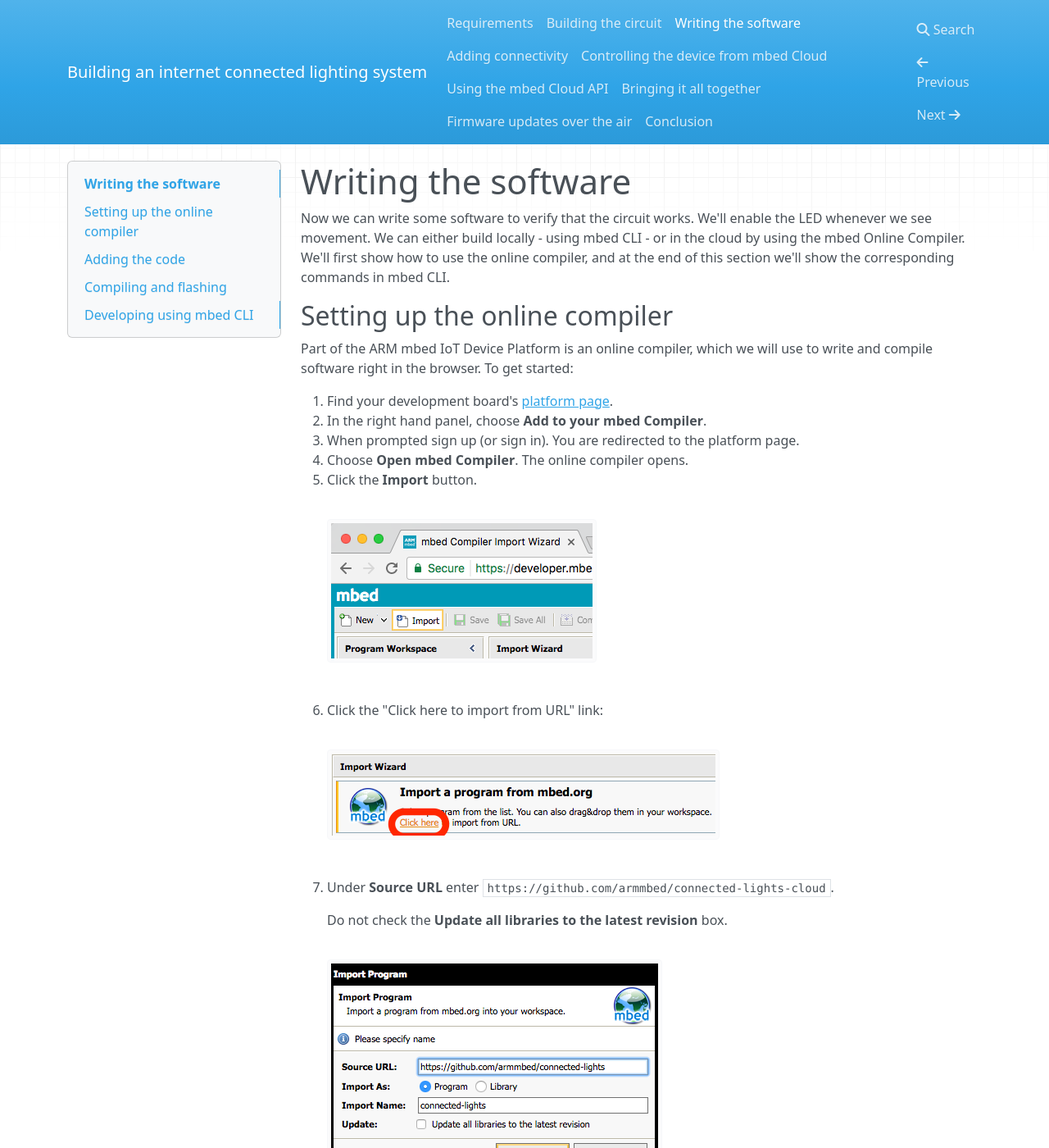
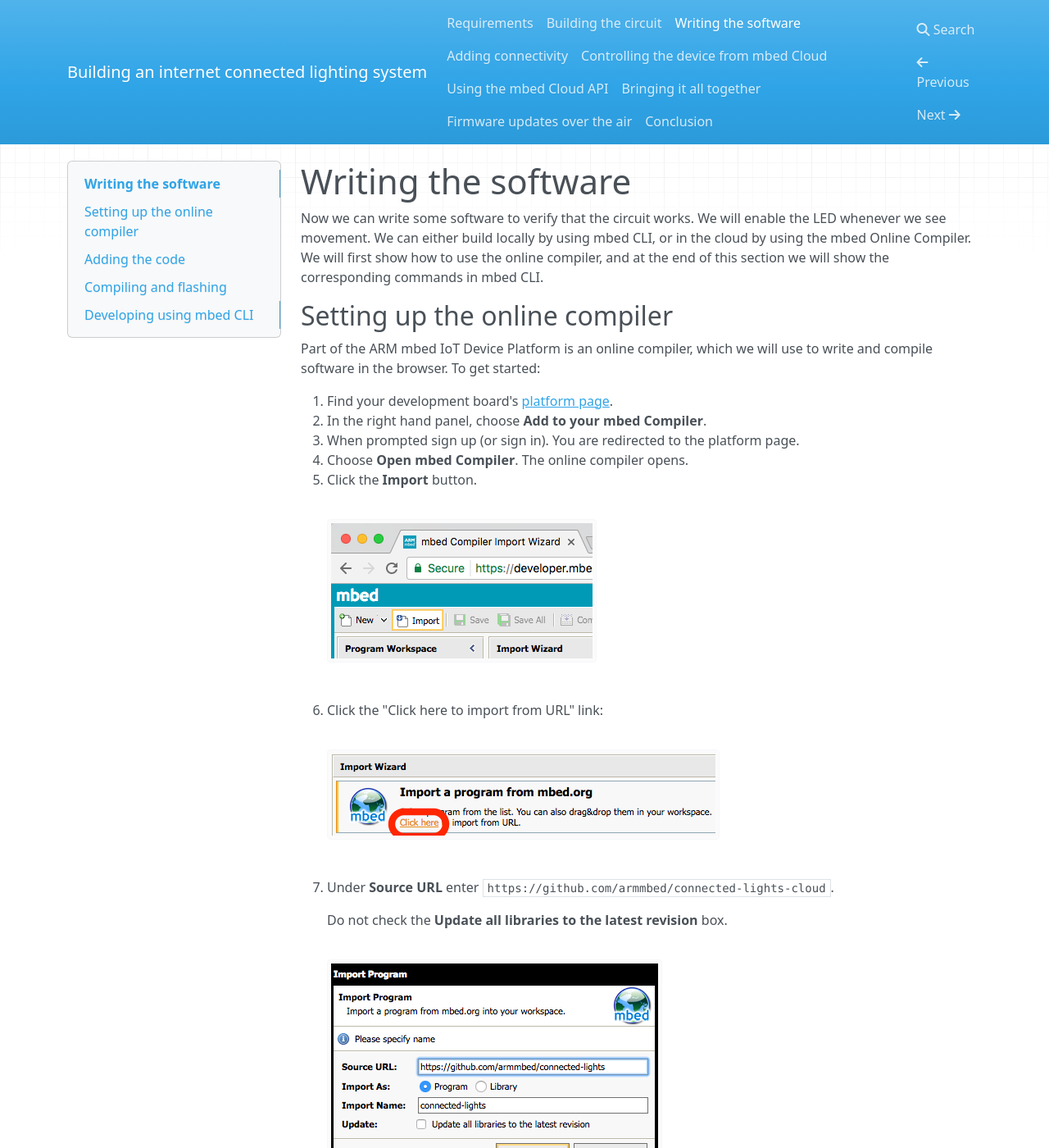
Before and after one commit to PelionIoT/connected-lights-cloud, an MkDocs documentation site: the page built from docs/3_software.md, in a window 1280 px wide and 1400 px high. Shown: the whole window at 82% size. Built offline with MkDocs 1.6.1, drawn with Linux system fonts in a browser that asks for light colours; nearby versions of some CDN libraries; old or Windows-style settings are respelled for this version of MkDocs; some of the changed text lies outside the part shown.

Commit message:
Update 3_software.md

```diff
--- a/docs/3_software.md
+++ b/docs/3_software.md
@@ -1,10 +1,10 @@
 # Writing the software
 
-Now we can write some software to verify that the circuit works. We'll enable the LED whenever we see movement. We can either build locally - using mbed CLI - or in the cloud by using the mbed Online Compiler. We'll first show how to use the online compiler, and at the end of this section we'll show the corresponding commands in mbed CLI.
+Now we can write some software to verify that the circuit works. We will enable the LED whenever we see movement. We can either build locally by using mbed CLI, or in the cloud by using the mbed Online Compiler. We will first show how to use the online compiler, and at the end of this section we will show the corresponding commands in mbed CLI.
 
 ## Setting up the online compiler
 
-Part of the ARM mbed IoT Device Platform is an online compiler, which we will use to write and compile software right in the browser. To get started:
+Part of the ARM mbed IoT Device Platform is an online compiler, which we will use to write and compile software in the browser. To get started:
 
 1. Find your development board's [platform page](https://developer.mbed.org/platforms/).
 1. In the right hand panel, choose **Add to your mbed Compiler**.
@@ -24,11 +24,11 @@ Part of the ARM mbed IoT Device Platform is an online compiler, which we will us
 
     <span class="images">![Creating a program in the online compiler](assets/lights6.png)</span>
 
-The program you just imported already contains some boilerplate, including mbed OS and a configuration file. We'll use this configuration file to configure the pins our software uses, then start writing some code.
+This program contains a configuration file, which we will use to configure the pins our software uses.
 
 ## Adding the code
 
-mbed OS comes with a powerful [configuration system](https://docs.mbed.com/docs/mbedmicro-api/en/latest/api/md_docs_config_system.html) that makes it easy to separate configuration and application code. In this application we'll separate the configuration of the LED (cathode, anode or a Grove LED), pins, and connectivity method (next section).
+mbed OS comes with a powerful [configuration system](https://docs.mbed.com/docs/mbedmicro-api/en/latest/api/md_docs_config_system.html) that makes it easy to separate configuration and application code. In this application we will separate the configuration of the LED (cathode, anode or a Grove LED), pins, and connectivity method (next section).
 
 From the mbed Online Compiler's tree, open ``mbed_app.json``. Edit the file to reflect your LED choice, and the pins you used to connect the LED and the PIR sensor:
 
```
